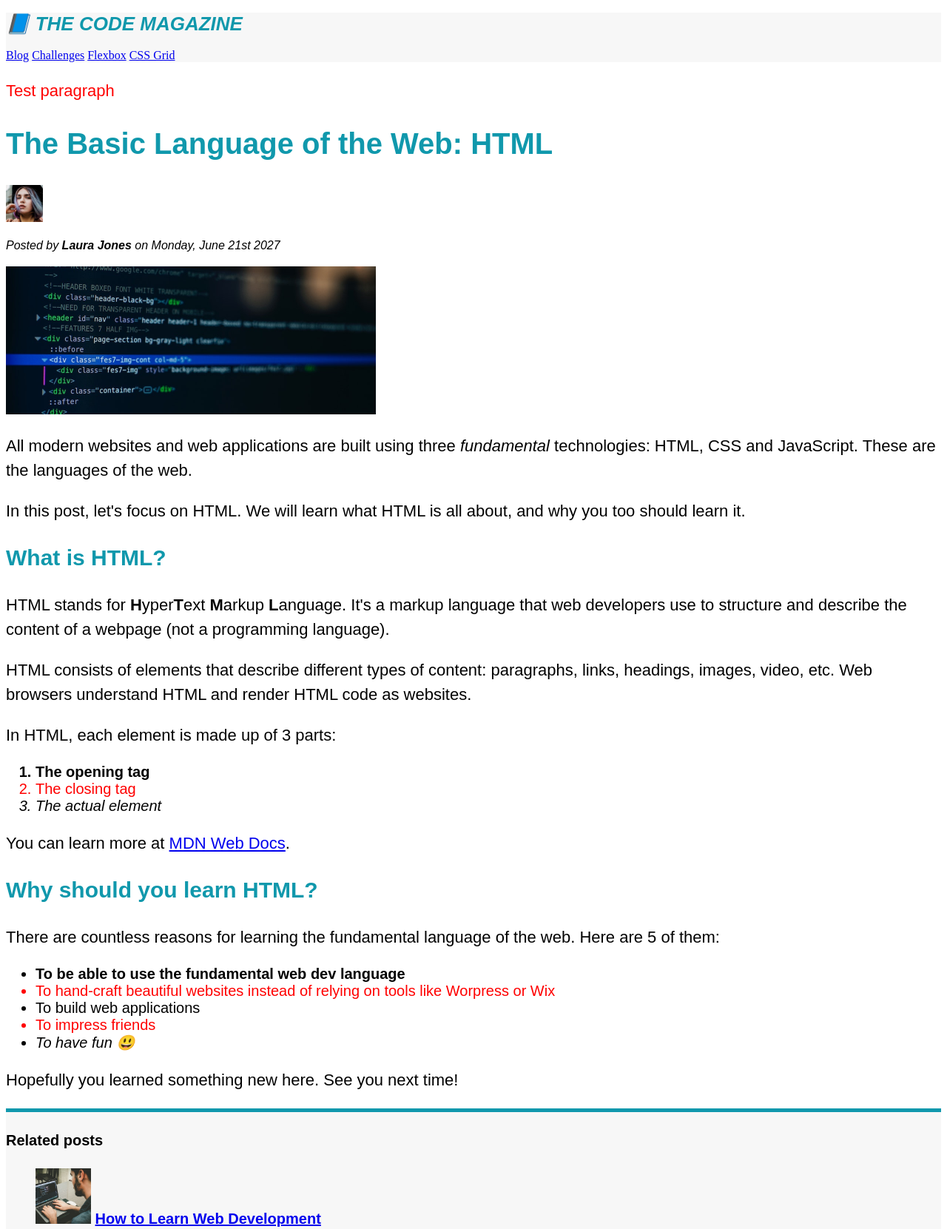
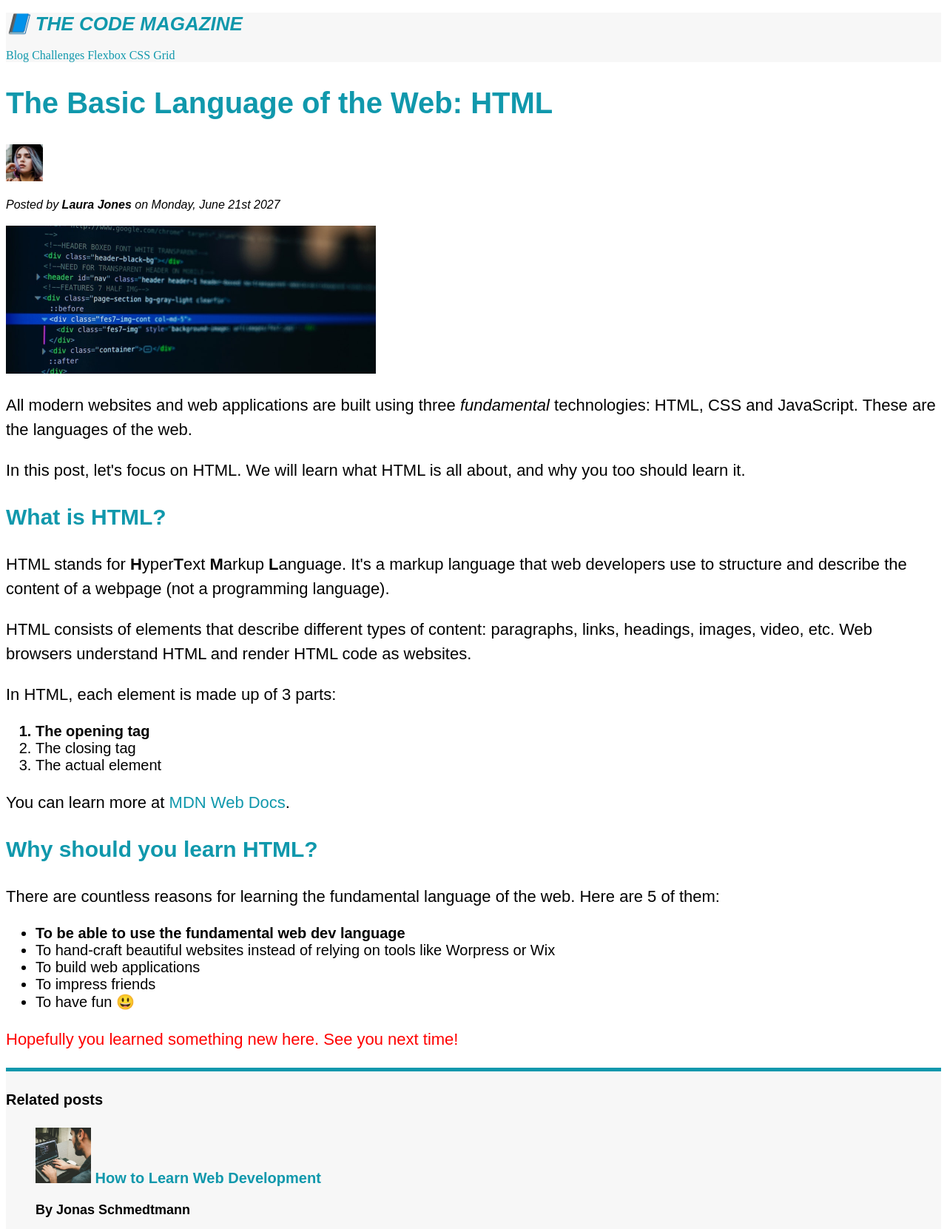
Before and after one commit to 41RDG6BR/real-world-websites, a plain HTML site: page 03-CSS-Fundamentals/index.html in a window 1280 px wide. Shown: the top 1661 px of the page at 74% size. Drawn offline with Linux system fonts and the light colour scheme.

Commit message:
Styling Hyperlinks

```diff
--- a/03-CSS-Fundamentals/index.html
+++ b/03-CSS-Fundamentals/index.html
@@ -30,7 +30,6 @@
     </header>
 
     <article>
-      <p>Test paragraph</p>
       <header>
         <h2>The Basic Language of the Web: HTML</h2>
 
--- a/03-CSS-Fundamentals/style.css
+++ b/03-CSS-Fundamentals/style.css
@@ -84,17 +84,40 @@ li:first-child {
     font-weight: bold;
 }
 
-li:last-child {
+/* li:last-child {
     font-style: italic;
 }
 
 li:nth-child(even) {
     color: red;
-}
+} */
 /* li:nth-child(2) {
     color: red;
 } */
 
-article p:first-child {
+article p:last-child {
     color: red;
 }
+a {
+    color: #1098ac;
+}
+
+a:link {
+    color: #1098ac;
+    text-decoration: none;
+}
+
+a:visited {
+    color: #1098ac;
+}
+
+a:hover {
+    color: orangered;
+    font-weight: bold;
+    text-decoration: underline orangered;
+}
+
+a:active {
+    background-color: black;
+    font-style: italic;
+}
```
